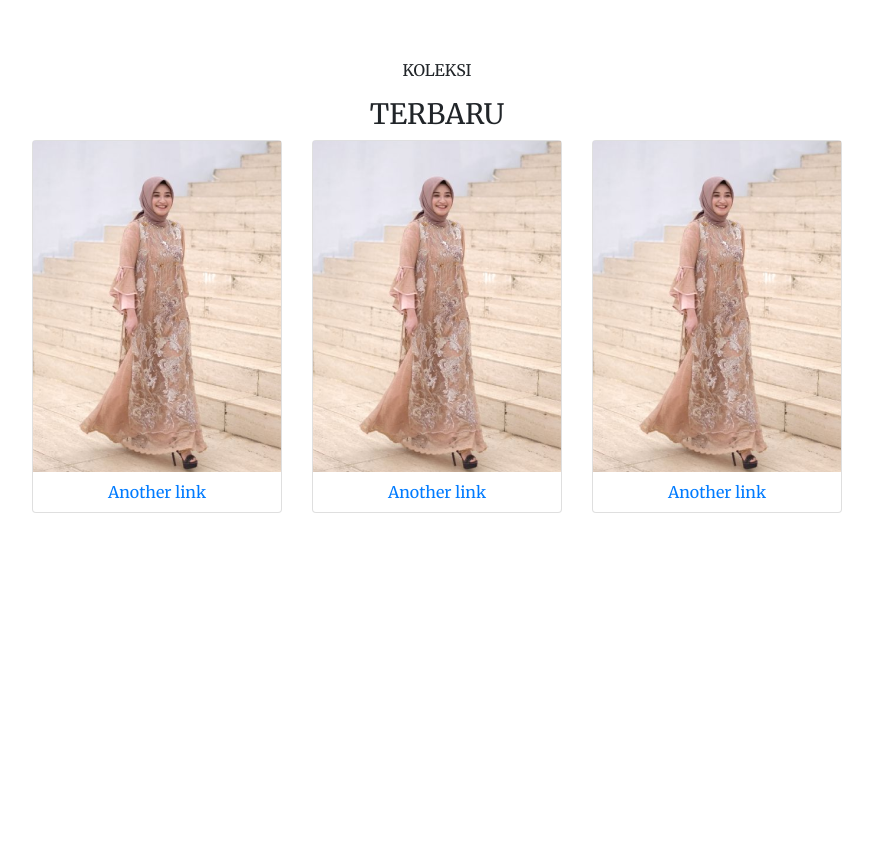
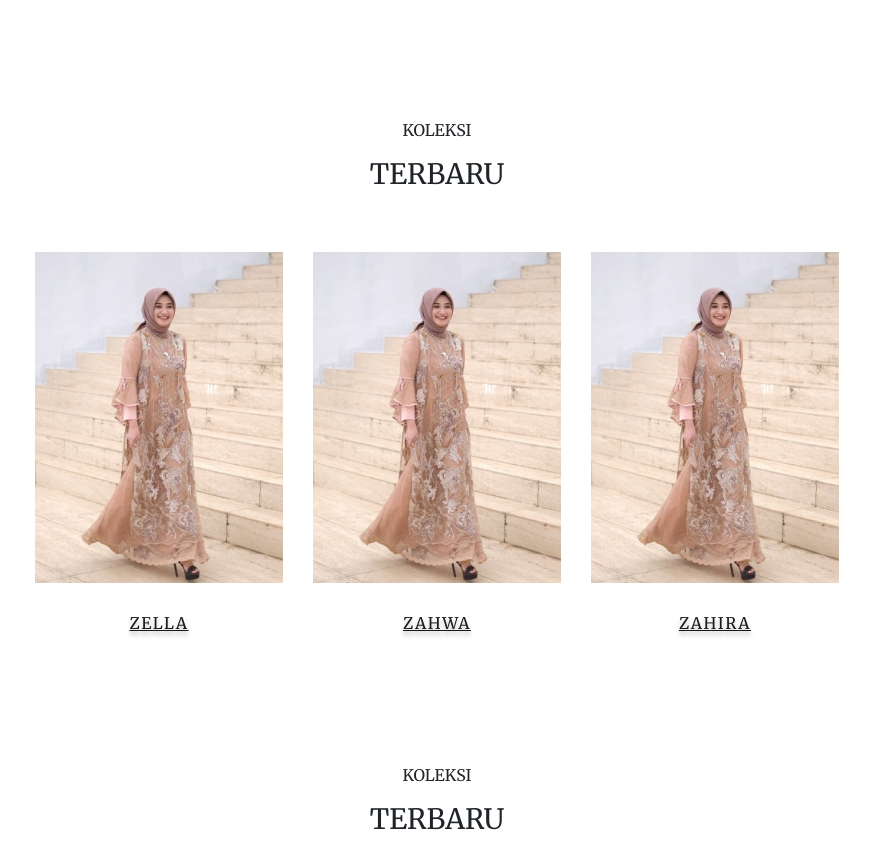
Before and after one commit to Al-Aswad/e-commerce-jutti-lapah, a plain HTML site: page index.html in a window 1280 px wide. Shown: the part 802-1670 px from the top of the page, without its empty margins (203-1076 px from the left). Before the commit the page ends 1375 px from the top, so only its background shows below. Drawn offline with nearby package versions, Linux system fonts and the light colour scheme.

Commit message:
style section padding

```diff
--- a/assets/css/styles.css
+++ b/assets/css/styles.css
@@ -1,4 +1,33 @@
-/* .menu { */
+/* Bootstrap CSS */
+a {
+  color: #1a1a1a;
+  text-shadow: 0px 4px 4px rgba(0, 0, 0, 0.25);
+
+  letter-spacing: 0.09em;
+  text-decoration-line: underline;
+}
+a:hover {
+  color: #1a1a1a;
+}
+.card {
+  border: none;
+}
+
+/* umum */
+.section-padding {
+  margin-top: 120px;
+  margin-bottom: 60px;
+}
+.section-heading {
+  margin-bottom: 60px;
+}
+
+/* Featured product */
+
+.feature-product-content .product-name {
+  padding-top: 28px;
+}
+
 .container-nav {
   z-index: 999;
 }
@@ -38,9 +67,6 @@ body {
   font-family: "Merriweather", serif;
 }
 
-.section-padding {
-  padding: 60px 0;
-}
 .feature-product-heading {
   text-align: center;
 }
--- a/index.html
+++ b/index.html
@@ -128,9 +128,9 @@
                 </div>
             </div>
 
-            <section class="section-padding">
+            <section class="section-fetured-product section-padding">
                 <div class="container__feature-product">
-                    <div class="feature-product-heading">
+                    <div class="section-heading text-center">
                         <p>KOLEKSI</p>
                         <h3>TERBARU</h3>
                     </div>
@@ -142,7 +142,7 @@
                                     <div class="card-body text-center p-0 border-0 b-0">
                                         <img src="assets/img/img1.png" alt="">
 
-                                        <a href="#" class="nav-item nav-link px-0">Another link</a>
+                                        <a href="#" class="nav-item nav-link px-0 product-name">ZELLA</a>
                                     </div>
                                 </div>
                             </div>
@@ -151,7 +151,7 @@
                                     <div class="card-body text-center p-0 border-0 b-0">
                                         <img src="assets/img/img1.png" alt="">
 
-                                        <a href="#" class="nav-item nav-link px-0">Another link</a>
+                                        <a href="#" class="nav-item nav-link px-0 product-name">ZAHWA</a>
                                     </div>
                                 </div>
                             </div>
@@ -160,7 +160,7 @@
                                     <div class="card-body text-center p-0 border-0 b-0">
                                         <img src="assets/img/img1.png" alt="">
 
-                                        <a href="#" class="nav-item nav-link px-0">Another link</a>
+                                        <a href="#" class="nav-item nav-link px-0 product-name">ZAHIRA</a>
                                     </div>
                                 </div>
                             </div>
@@ -171,6 +171,14 @@
                 </div>
             </section>
 
+            <section class="section-categories section-padding">
+                <div class="container__feature-product">
+                    <div class="section-heading text-center">
+                        <p>KOLEKSI</p>
+                        <h3>TERBARU</h3>
+                    </div>
+                </div>
+            </section>
 
         </main>
     </div>
```
